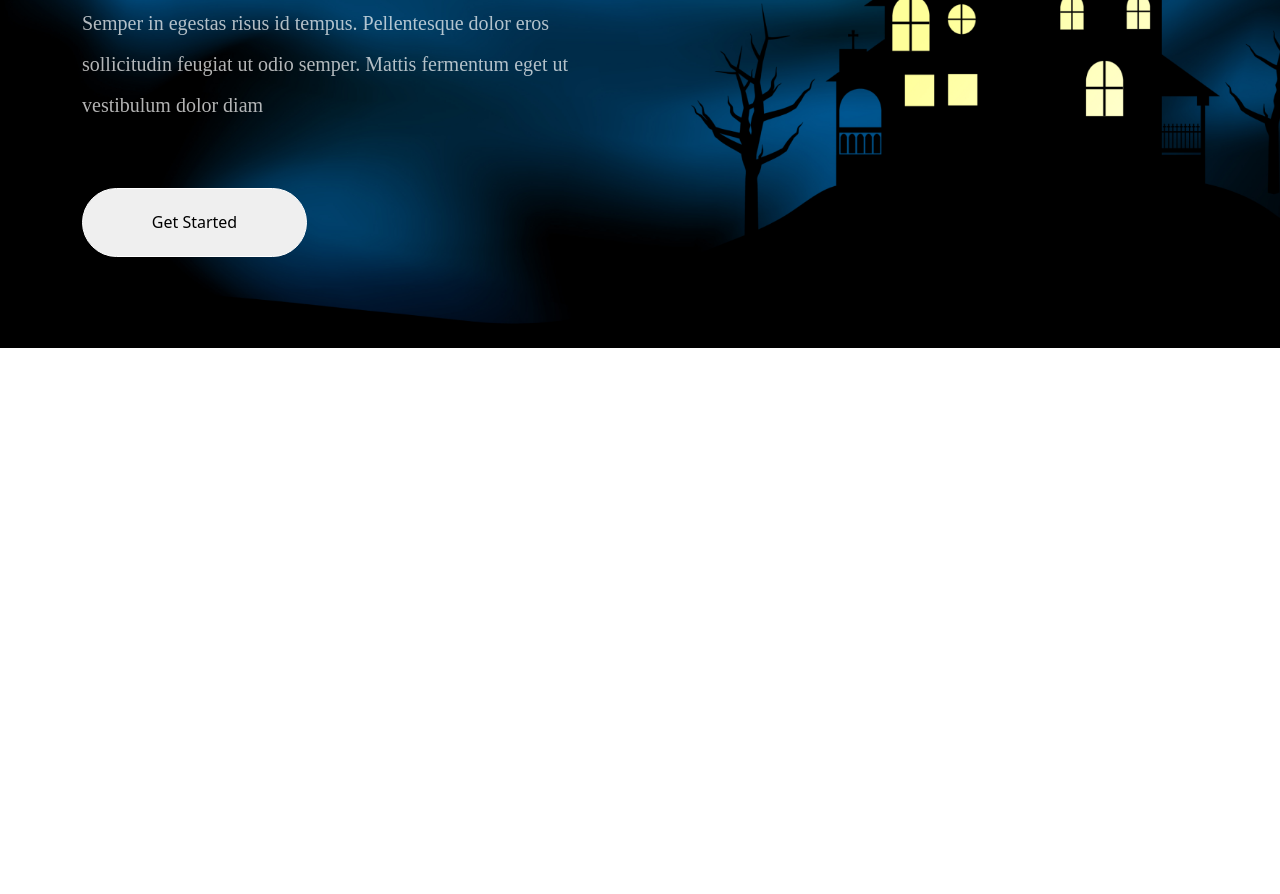
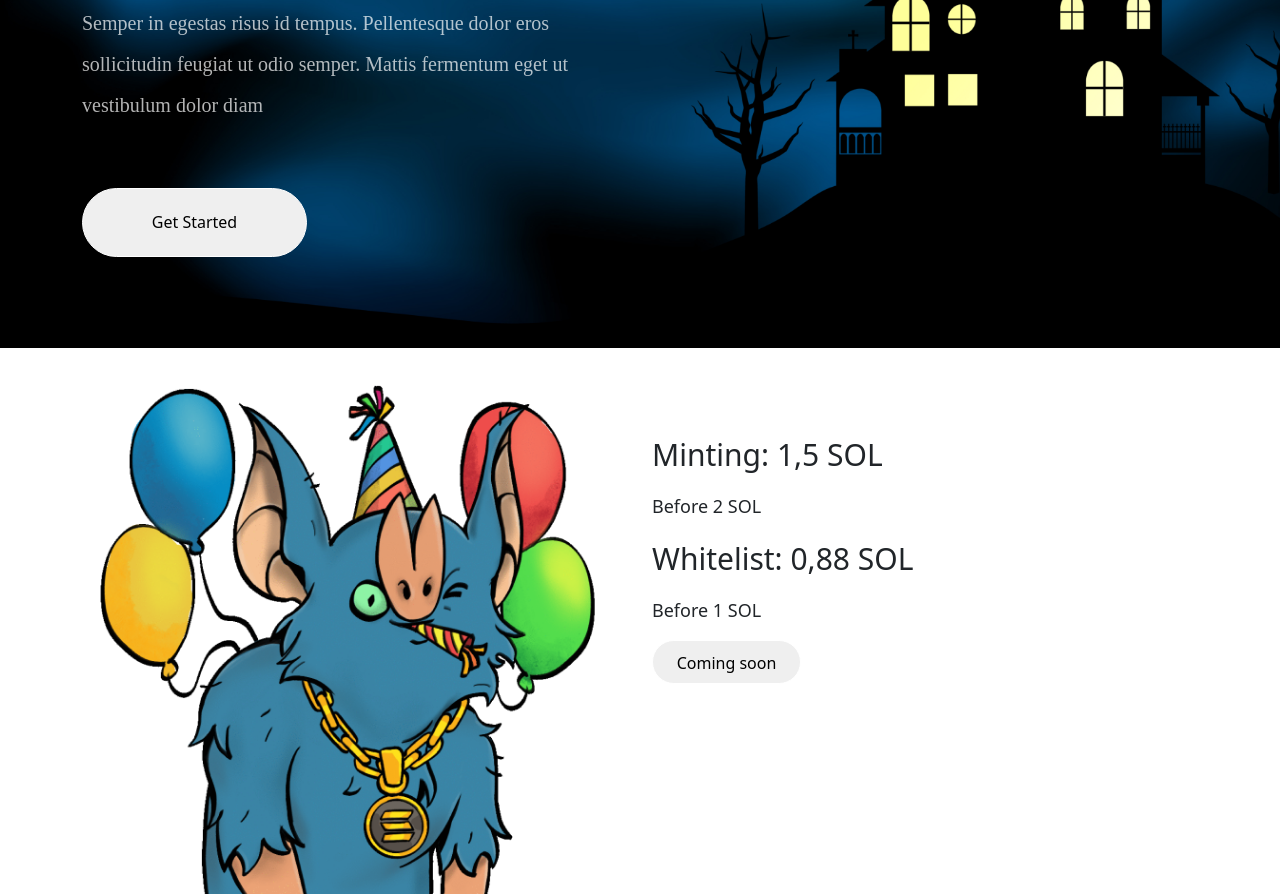
Before and after one commit to mohitgoyat525/Home-page-2, a plain HTML site: page index.html in a window 1280 px wide. Shown: the part 434-1328 px from the top of the page. Before the commit the page ends 800 px from the top, so only its background shows below. Drawn offline with nearby package versions, Linux system fonts and the light colour scheme.

Commit message:
add-content

```diff
--- a/index.html
+++ b/index.html
@@ -19,7 +19,7 @@
     />
   </head>
   <body>
-    <section class="hero-bg-img">
+    <section class="hero-bg-img position-relative">
       <header>
         <div class="container">
           <nav class="d-flex align-items-center justify-content-between">
@@ -55,6 +55,30 @@
             </p>
             <button class="get-start">Get Started</button>
           </div>
+          <div class="liner-gradient position-absolute"></div>
+        </div>
+      </div>
+    </section>
+    <section>
+      <div class="container">
+        <div class="row">
+          <div class="col-lg-6 col-md-6 col-12">
+            <img src="./assets/images/logo.png" alt="cartoons" class="w-100" />
+          </div>
+          <div class="col-lg-6 col-md-6 col-12">
+            <div class="box-one">
+              <p class="mint --fs-50">Mint Your Bat</p>
+              <div class="">
+                <p class="sol --fs-30">Minting: 1,5 SOL</p>
+                <p class="fore --fs-18">Before 2 SOL</p>
+              </div>
+              <div class="">
+                <p class="sol --fs-30">Whitelist: 0,88 SOL</p>
+                <p class="fore --fs-18">Before 1 SOL</p>
+              </div>
+              <button class="coming">Coming soon</button>
+            </div>
+          </div>
         </div>
       </div>
     </section>
```
